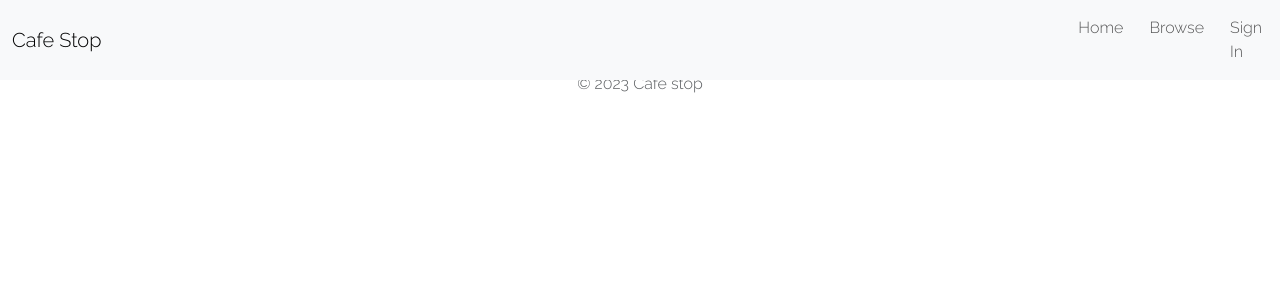
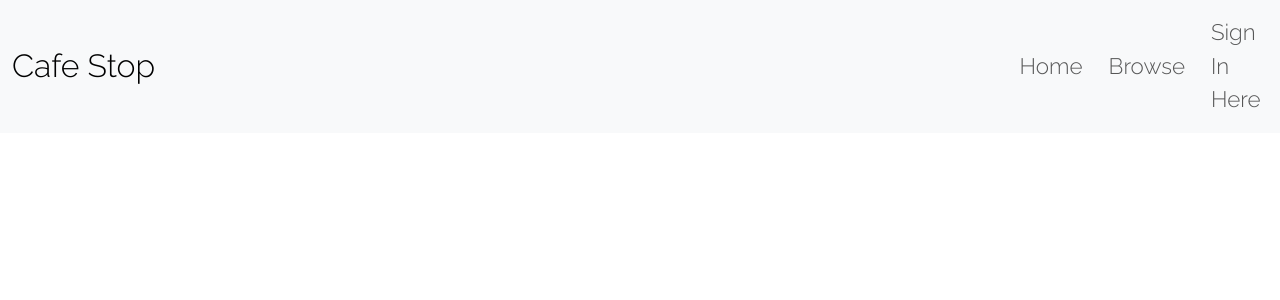
Before and after one commit to MattuW4/cafe-stop, a Django app: page / in a window 1280 px wide. Shown: the top 300 px of the page. Run offline with Django 3.2, Linux system fonts and the light colour scheme; data that the repository does not hold is empty; some libraries are stand-ins or nearby versions.

Commit message:
Further style for nav bar item layout in base template

```diff
--- a/static/css/style.css
+++ b/static/css/style.css
@@ -12,6 +12,23 @@ body {
 }
 
 /* Nav bar styling */
-.nav-link {
+.nav-item {
     margin-right: 10px;
+    display: flex;
+    align-items: center;
+    font-size: 1.4em;
 }
+
+.n.container-fluid {
+    padding-right: 1rem;
+    display: flex;
+    align-items: center;
+    justify-content: space-evenly;
+}
+
+.navbar-brand {
+    display: flex;
+    align-items: center;
+    font-size: 2em;
+    padding: 0;
+}
--- a/templates/base.html
+++ b/templates/base.html
@@ -51,7 +51,7 @@
         <a class="navbar-brand" href="#">Cafe Stop</a>
       </div>
       <div class="collapse navbar-collapse justify-content-end">
-        <ul class="navbar-nav ms-auto mb-2 mb-lg-0">
+        <ul class="navbar-nav ms-auto mb-2 mb-lg-0" id="nav-content">
           <li class="nav-item">
             <a class="nav-link" href="#">Home</a>
           </li>
@@ -59,7 +59,7 @@
             <a class="nav-link" href="{% url 'browse' %}">Browse</a>
           </li>
           <li class="nav-item">
-            <a class="nav-link" href="#">Sign In</a>
+            <a class="nav-link" href="#">Sign In Here</a>
           </li>
         </ul>
       </div>
```
